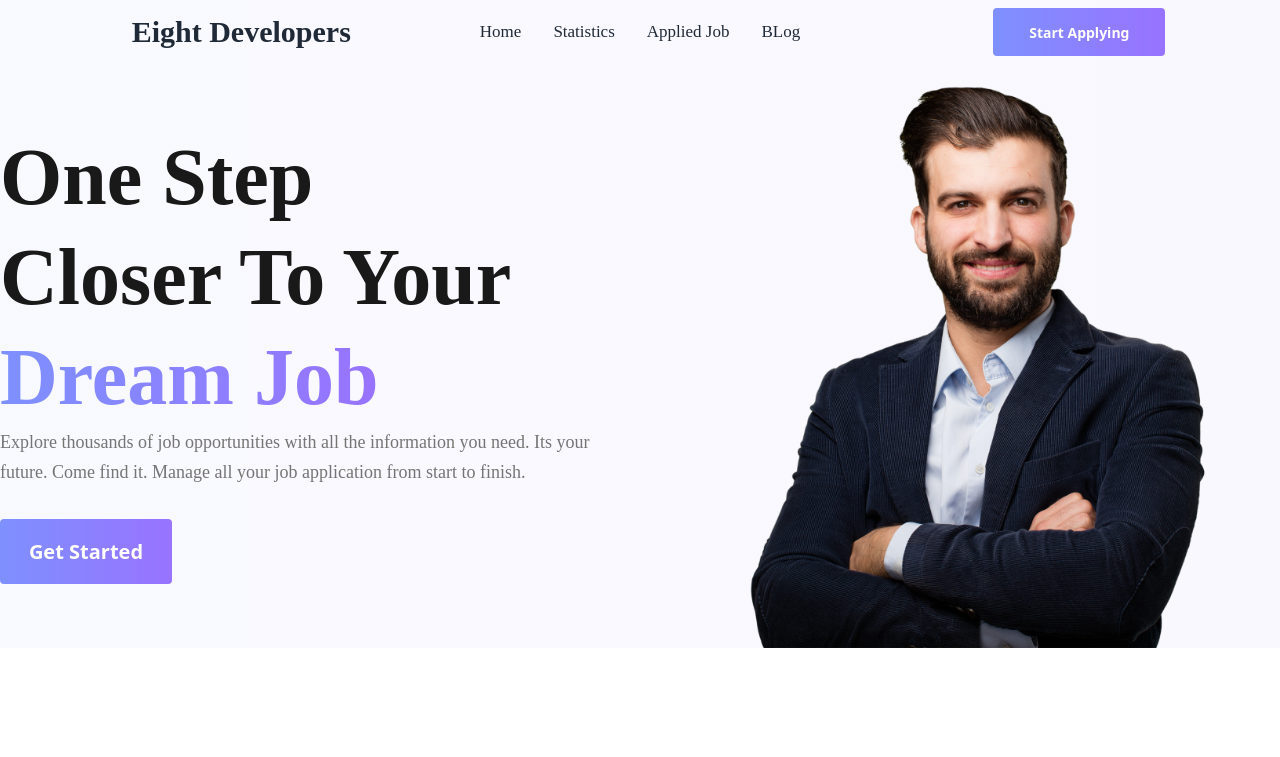
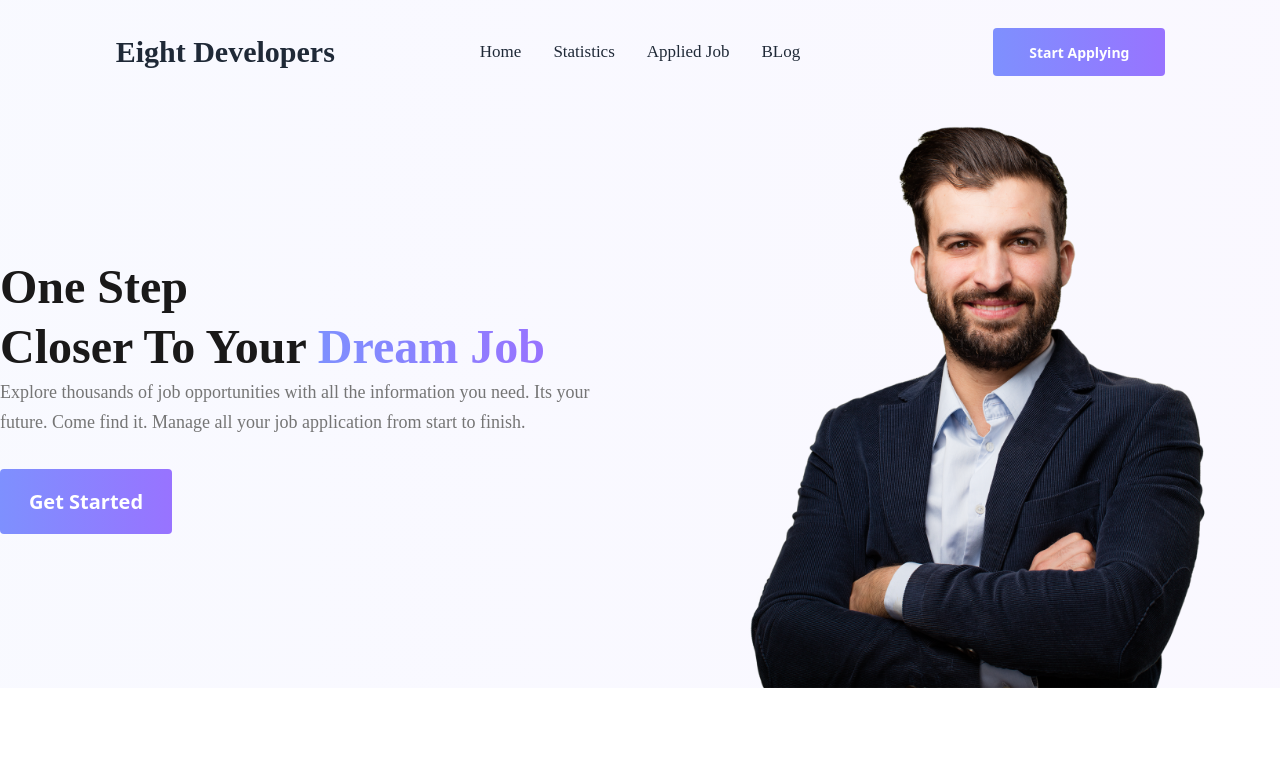
Before and after one commit to rejaul360/Assingment_09, a React (Vite) app: page / in a window 1280 px wide. Shown: the top 757 px of the page. Built offline with nearby package versions, Linux system fonts and the light colour scheme.

Commit message:
daynamic data lode done

```diff
--- a/src/components/Banner/Banner.css
+++ b/src/components/Banner/Banner.css
@@ -11,8 +11,8 @@
     font-family: 'Manrope';
     font-style: normal;
     font-weight: 800;
-    font-size: 80px;
-    line-height: 100px;
+    font-size: 48px;
+    line-height: 60px;
     color: #1A1919;
 
 }
--- a/src/components/Headers/Headers.jsx
+++ b/src/components/Headers/Headers.jsx
@@ -4,8 +4,8 @@ import './Headers.css'
 
 const Headers = () => {
     return (
-        <div className='background'>
-            <div className="navbar w-10/12 mx-auto">
+        <div className='background '>
+            <div className="navbar w-10/12 mx-auto py-7">
                 <div className="navbar-start">
                     <div className="dropdown">
                         <label tabIndex={0} className="btn btn-ghost lg:hidden">
@@ -18,7 +18,7 @@ const Headers = () => {
                         <li><Link to='/blog'>BLog</Link></li>
                         </ul>
                     </div>
-                    <Link to="/" className="btn btn-ghost normal-case text-3xl">Eight Developers</Link>
+                    <Link to="/" className="btn btn-ghost normal-case text-3xl p-0">Eight Developers</Link>
                 </div>
                 <div className="navbar-center hidden lg:flex">
                     <ul className="menu menu-horizontal px-1">
```
